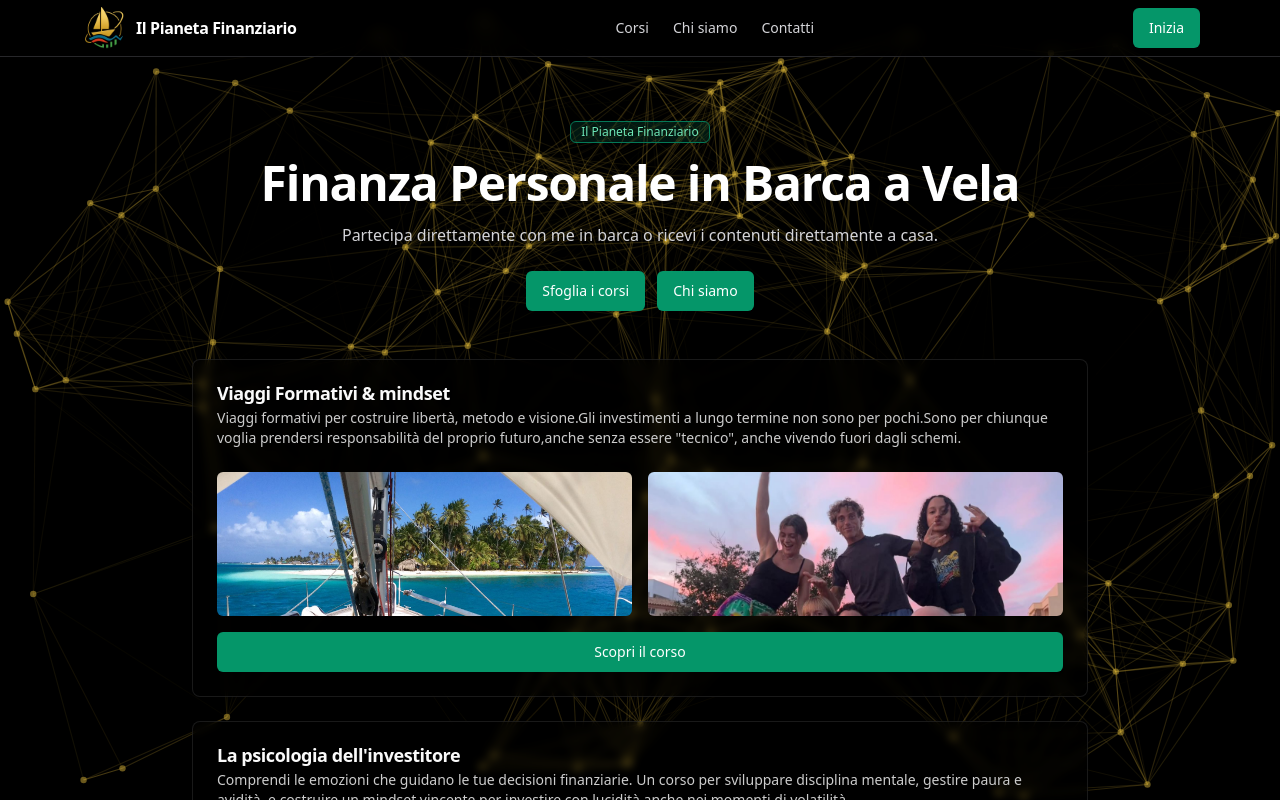
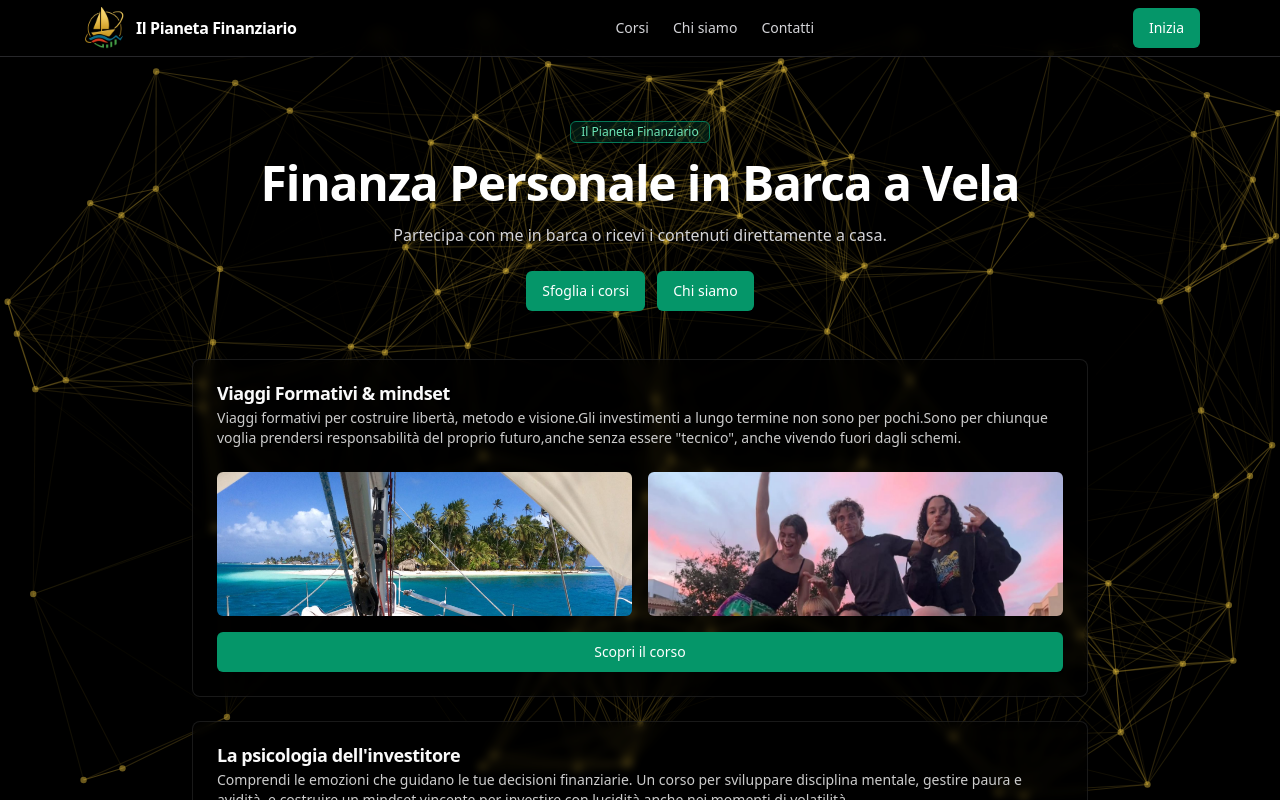
Before and after one commit to ilpianetafinanziariogh/il-pianeta-finanziario, a Next.js app: page / in a window 1280 px wide. Shown: the top 800 px of the page. Built offline with nearby package versions, Linux system fonts and the light colour scheme.

Commit message:
Update page.tsx

```diff
--- a/src/app/page.tsx
+++ b/src/app/page.tsx
@@ -17,7 +17,7 @@ export default function Home() {
             Finanza Personale in Barca a Vela
           </h1>
           <p className="mt-4 text-zinc-300">
-             Partecipa direttamente con me in barca o ricevi i contenuti direttamente a casa.
+             Partecipa con me in barca o ricevi i contenuti direttamente a casa.
           </p>
 
           <div className="mt-6 flex flex-col gap-3 sm:flex-row sm:justify-center">
```
